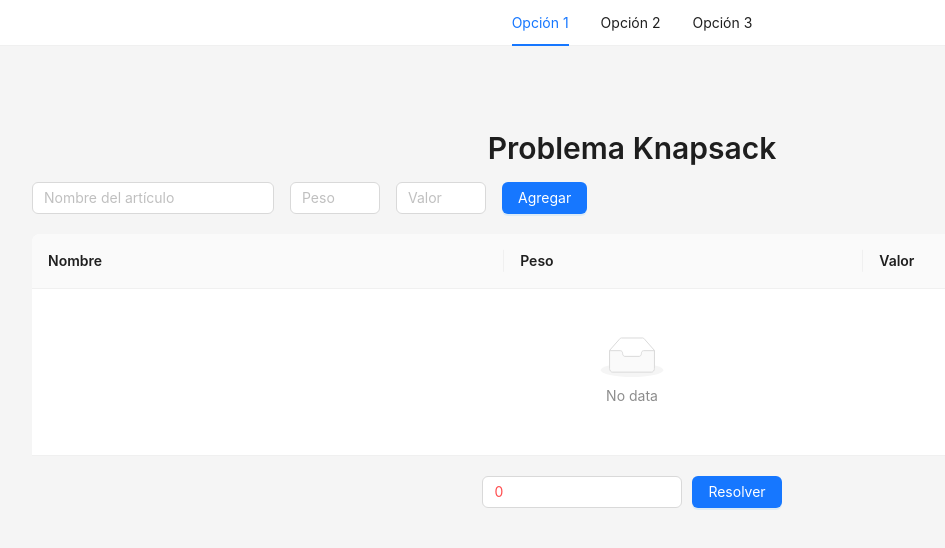
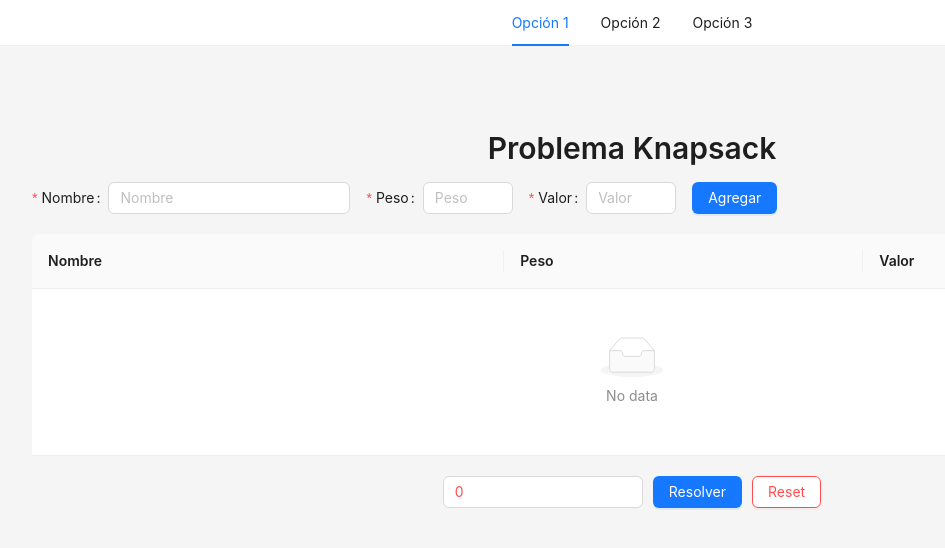
Before and after one commit to BrandonTurcios/proyectoAnalisisAlgoritmos, a React (Create React App) app: page /page3 in a window 1280 px wide. Shown: the top 548 px of the page, without its empty margins (8-953 px from the left). Built offline with nearby package versions, Linux system fonts and the light colour scheme.

Commit message:
validaciones

```diff
--- a/src/pages/Page3.jsx
+++ b/src/pages/Page3.jsx
@@ -1,5 +1,6 @@
 import React, { useState } from "react";
-import { Form, Input, Button, Table, InputNumber, Typography, Divider } from "antd";
+import { Form, Input, Button, Table, InputNumber, Typography, Divider, message } from "antd";
+import { maximize } from "../algorithms/knapsack"; // Importamos la función maximize
 import "./Page3.css";
 
 const { Title } = Typography;
@@ -10,10 +11,31 @@ const Page3 = () => {
   const [result, setResult] = useState(null);
 
   const addItem = (values) => {
+    if (values.weight <= 0 || values.value <= 0) {
+      message.error("Peso y Valor deben ser mayores a 0.");
+      return;
+    }
+
+    if (items.some((item) => item.name === values.name)) {
+      message.error("El nombre del artículo debe ser único.");
+      return;
+    }
+
     setItems([...items, { ...values, key: items.length }]);
+    message.success("Artículo agregado con éxito.");
   };
 
   const solveKnapsack = () => {
+    if (items.length === 0) {
+      message.warning("Agregar al menos un item antes de resolver.");
+      return;
+    }
+
+    if (capacity <= 0) {
+      message.error("La capacidad debe ser mayor a 0.");
+      return;
+    }
+
     const valores = items.map((item) => item.value);
     const pesos = items.map((item) => item.weight);
     const n = items.length;
@@ -27,38 +49,13 @@ const Page3 = () => {
     const totalWeight = selectedItems.reduce((sum, item) => sum + item.weight, 0);
 
     setResult({ maxValue, totalWeight, selectedItems, unselectedItems });
+
   };
 
-  const maximize = (pesos, valores, resultados, n, capacidad) => {
-    const z = new Array(n);
-    for (let i = 0; i < n; i++) {
-      z[i] = valores[i] / pesos[i];
-    }
-    let pesoTotal = 0;
-    while (pesoTotal <= capacidad) {
-      const indice = findMax(z);
-      if (z[indice] === 0) break;
-
-      resultados[indice] = 1;
-      z[indice] = 0;
-      pesoTotal += pesos[indice];
-
-      if (pesoTotal > capacidad) {
-        pesoTotal -= pesos[indice];
-        resultados[indice] = 0;
-      }
-    }
-  };
-  const findMax = (array) => {
-    let max = -1;
-    let indice = -1;
-    for (let i = 0; i < array.length; i++) {
-      if (array[i] > max) {
-        max = array[i];
-        indice = i;
-      }
-    }
-    return indice;
+  const reset = () => {
+    setItems([]);
+    setCapacity(0);
+    setResult(null);
   };
 
   return (
@@ -67,20 +64,40 @@ const Page3 = () => {
 
       <Form layout="inline" onFinish={addItem}>
         <Form.Item
+          label="Nombre"
           name="name"
-          rules={[{ required: true, message: "Nombre es requerido" }]}
+          rules={[
+            { required: true, message: "Nombre es requerido" },
+            { max: 50, message: "El nombre no puede exceder 50 caracteres." },
+          ]}
         >
-          <Input placeholder="Nombre del artículo" />
+          <Input placeholder="Nombre" />
         </Form.Item>
         <Form.Item
+          label="Peso"
           name="weight"
-          rules={[{ required: true, message: "Peso es requerido" }]}
+          rules={[
+            { required: true, message: "Peso es requerido" },
+            {
+              type: "number",
+              min: 1,
+              message: "El peso debe ser un número mayor o igual a 1.",
+            },
+          ]}
         >
           <InputNumber placeholder="Peso" min={1} />
         </Form.Item>
         <Form.Item
+          label="Valor"
           name="value"
-          rules={[{ required: true, message: "Valor es requerido" }]}
+          rules={[
+            { required: true, message: "Valor es requerido" },
+            {
+              type: "number",
+              min: 1,
+              message: "El valor debe ser un número mayor o igual a 1.",
+            },
+          ]}
         >
           <InputNumber placeholder="Valor" min={1} />
         </Form.Item>
@@ -90,6 +107,7 @@ const Page3 = () => {
           </Button>
         </Form.Item>
       </Form>
+
       <Table
         style={{ marginTop: "20px" }}
         dataSource={items}
@@ -105,12 +123,21 @@ const Page3 = () => {
         <InputNumber
           placeholder="Capacidad máxima"
           value={capacity}
-          onChange={setCapacity}
+          onChange={(value) => {
+            if (value > 0) {
+              setCapacity(value);
+            } else {
+              message.error("La capacidad debe ser mayor a 0.");
+            }
+          }}
           min={1}
           style={{ width: "200px", marginRight: "10px" }}
         />
-        <Button type="primary" onClick={solveKnapsack}>
+        <Button type="primary" onClick={solveKnapsack} style={{ marginRight: "10px" }}>
           Resolver
+        </Button>
+        <Button onClick={reset} danger>
+          Reset
         </Button>
       </div>
       {result && (
@@ -118,7 +145,9 @@ const Page3 = () => {
           <Divider />
           <Title level={3}>Resultado</Title>
           <p>Valor Máximo: {result.maxValue}</p>
-          <p>Peso Total: {result.totalWeight}/{capacity}</p>
+          <p>
+            Peso Total: {result.totalWeight}/{capacity}
+          </p>
 
           <div className="knapsack">
             <div className="knapsack-container">
```
